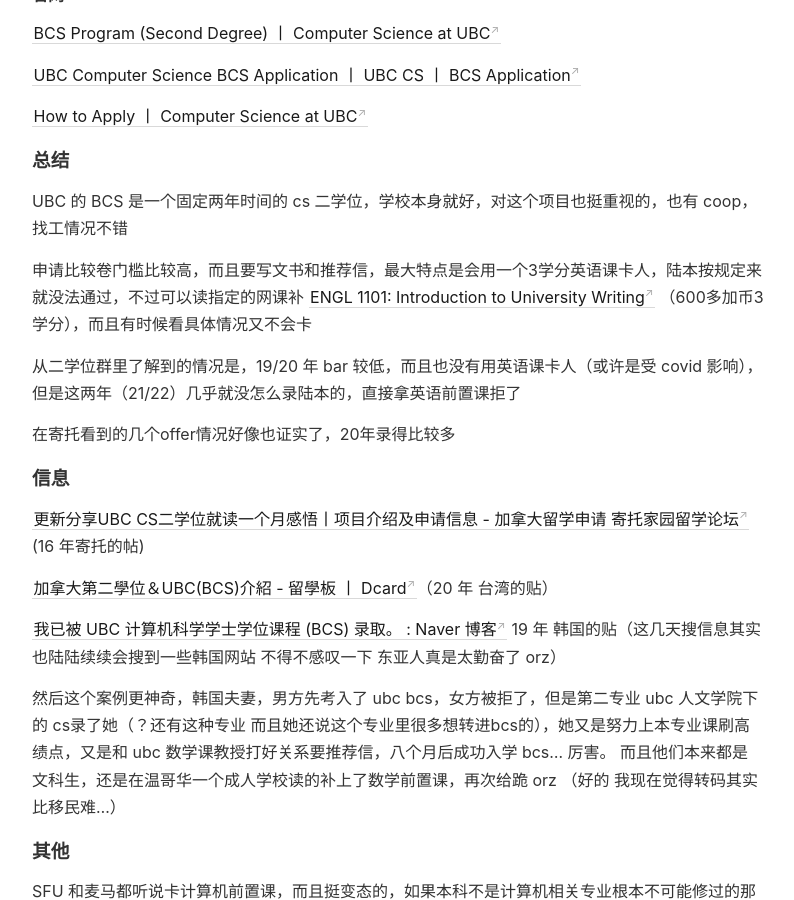
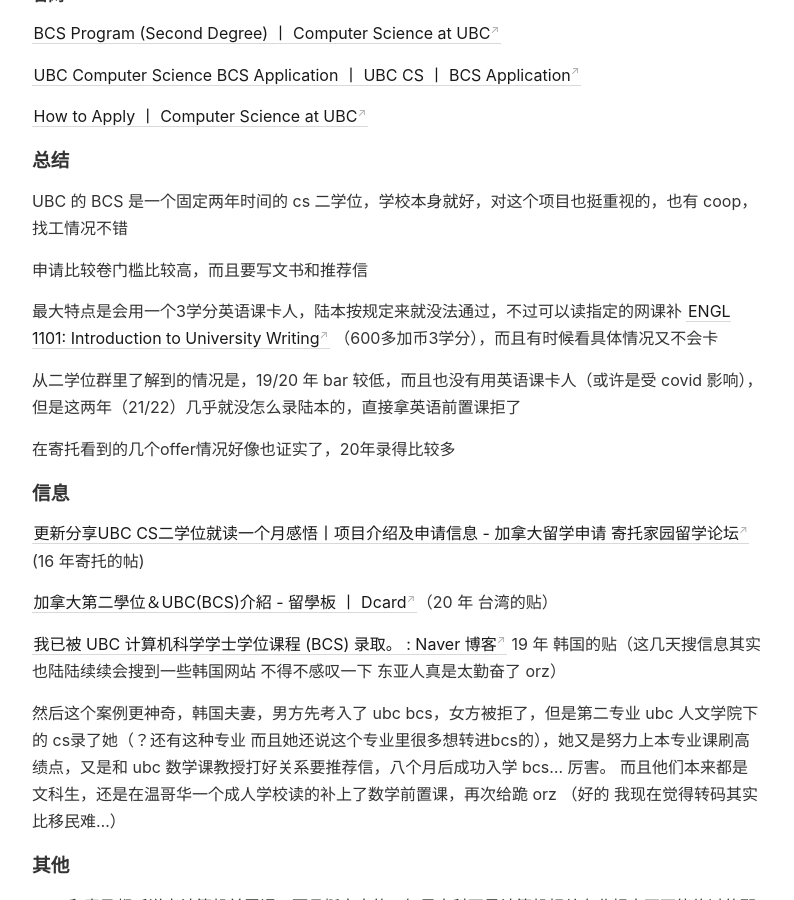
Before and after one commit to Gnblink0/InfoSharingCan, a Jekyll site: the page built from _notes/本科二学位.md, in a window 1280 px wide and 900 px high, scrolled down 2022 px. Shown: the whole window, without its empty margins (104-898 px from the left). Built offline with Jekyll 4.4.1, drawn with Linux system fonts in a browser that asks for light colours.

Commit message:
vault backup: 2022-12-10 13:04:46

```diff
--- a/_notes/本科二学位.md
+++ b/_notes/本科二学位.md
@@ -70,7 +70,9 @@
 ### 总结
 UBC 的 BCS 是一个固定两年时间的 cs 二学位，学校本身就好，对这个项目也挺重视的，也有 coop，找工情况不错
 
-申请比较卷门槛比较高，而且要写文书和推荐信，最大特点是会用一个3学分英语课卡人，陆本按规定来就没法通过，不过可以读指定的网课补 [ENGL 1101: Introduction to University Writing](https://www.tru.ca/distance/courses/engl1101.html) （600多加币3学分），而且有时候看具体情况又不会卡
+申请比较卷门槛比较高，而且要写文书和推荐信
+
+最大特点是会用一个3学分英语课卡人，陆本按规定来就没法通过，不过可以读指定的网课补 [ENGL 1101: Introduction to University Writing](https://www.tru.ca/distance/courses/engl1101.html) （600多加币3学分），而且有时候看具体情况又不会卡
 
 从二学位群里了解到的情况是，19/20 年 bar 较低，而且也没有用英语课卡人（或许是受 covid 影响），但是这两年（21/22）几乎就没怎么录陆本的，直接拿英语前置课拒了
 
```
Also changed, not shown: _notes/学签.md (+1 -1 lines).
